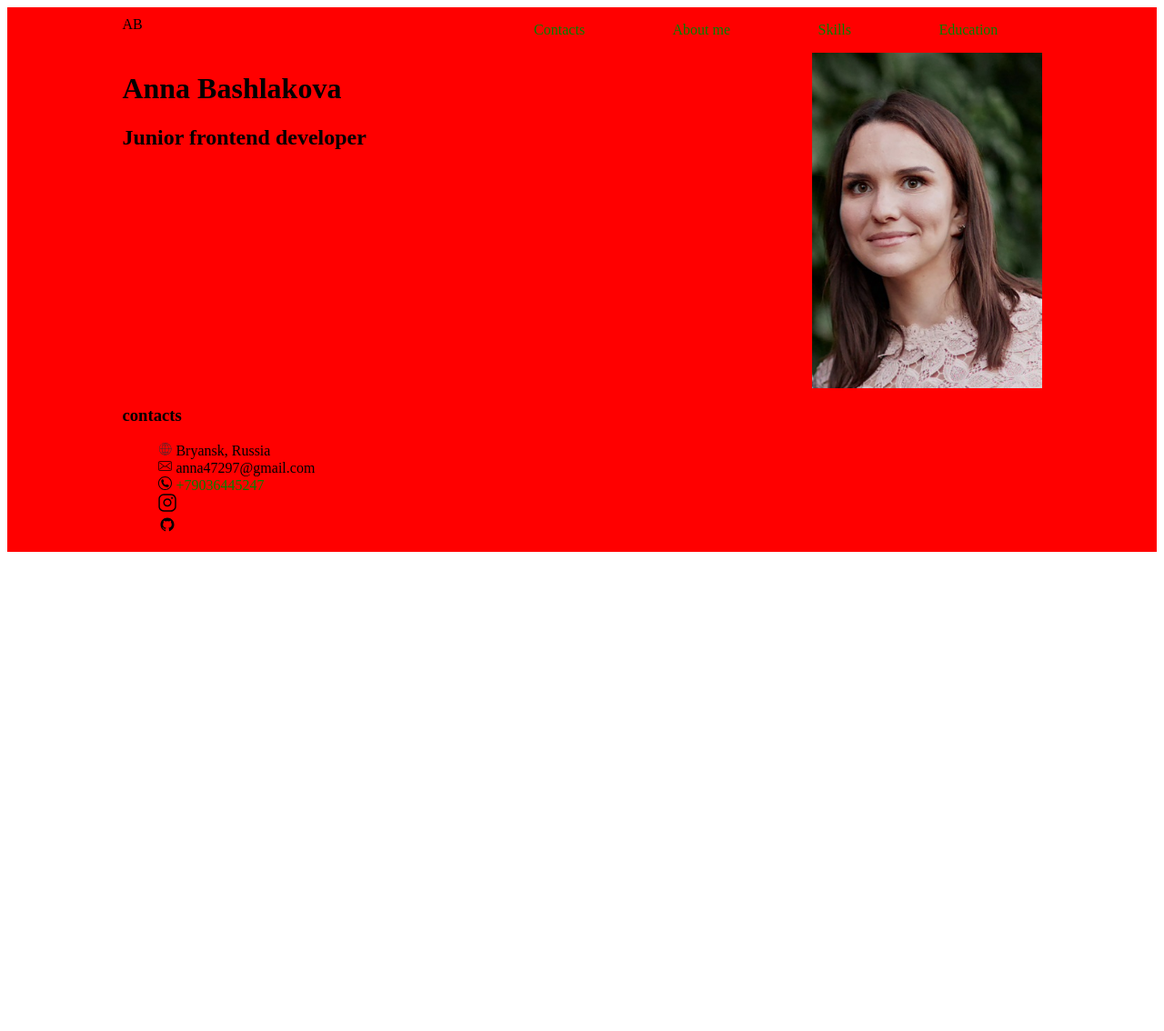
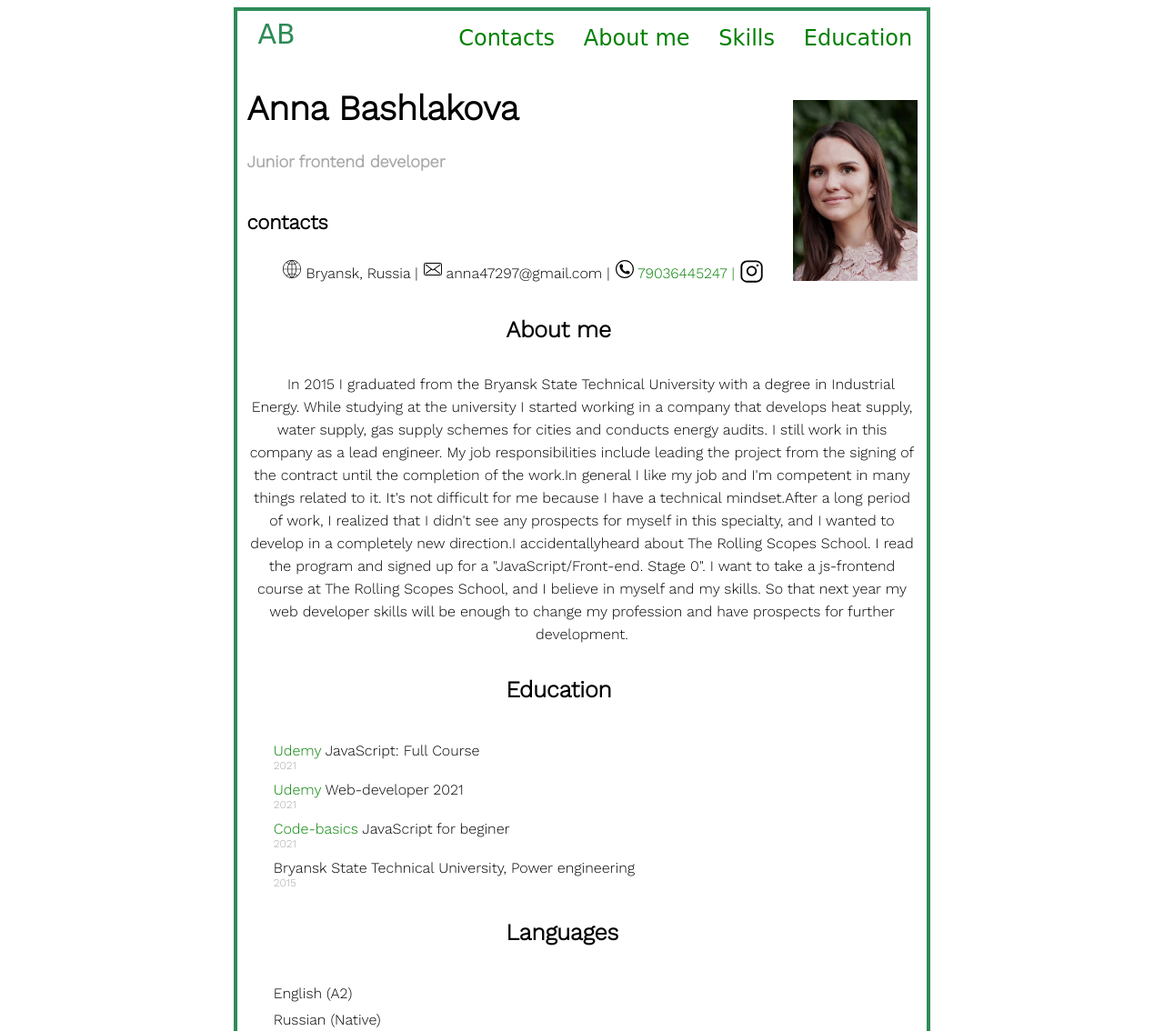
Before and after one commit to AnnBashlakova/rsschool-cv, a plain HTML site: page index.html in a window 1280 px wide. Shown: the top 1134 px of the page at 91% size. Before the commit the page ends 800 px from the top, so only its background shows below. Drawn offline with nearby package versions, Linux system fonts and the light colour scheme; a web font is replaced by a local one.

Commit message:
feat:add section contacts

```diff
--- a/index.html
+++ b/index.html
@@ -5,6 +5,12 @@
     <meta http-equiv="X-UA-Compatible" content="IE=edge">
     <meta name="viewport" content="width=device-width, initial-scale=1.0">
     <link rel="stylesheet" href="./css/style.min.css">
+    <link rel="preconnect" href="https://fonts.googleapis.com">
+     <link rel="preconnect" href="https://fonts.gstatic.com" crossorigin>
+    <link href="https://fonts.googleapis.com/css2?family=Shizuru&display=swap" rel="stylesheet">
+    <link rel="preconnect" href="https://fonts.googleapis.com">
+    <link rel="preconnect" href="https://fonts.gstatic.com" crossorigin>
+    <link href="https://fonts.googleapis.com/css2?family=Shizuru&family=Work+Sans:wght@300&family=Yuji+Hentaigana+Akebono&display=swap" rel="stylesheet">
     <title>CV</title>
 </head>
 <body>
@@ -24,26 +30,94 @@
                 <div class="name">
                 <h1>Anna Bashlakova</h1>
                 <h2>Junior frontend developer</h2>
+                <div class="contacts" id="contacts">
+                    <h3>contacts</h3>
+                    <div class="mycontacts">
+                        <ul>
+                            <li class="contacts"><img src="./assets/global.svg" alt="location" class="global"> Bryansk, Russia |</li>
+                            <li class="contacts"><a href="mailto:anna47297@gmail.com"><img src="./assets/email.svg" alt="email" class="email"></a> anna47297@gmail.com |</li>
+                            <li class="contacts"><a href="tel:+79036445247"><img src="./assets/phone.svg" alt="phone" class="phone"> 79036445247 |</a></li>
+                            <li class="contacts"><a href="https://www.instagram.com/an_bashlakova/"> <img src="./assets/instagram.svg" alt="instagram" class="instagram"></a></li>
+
+                        </ul>
+                    </div>
+                </div>
                 </div>
                 <img src="./assets/Anna.jpg" alt="AnnBashlakova" class="photo">
             </div>
+
         </header>
         <main>
-            <div class="contacts">
-                <h3>contacts</h3>
-                <div class="mycontacts">
-                    <ul>
-                        <li class="contacts"><img src="./assets/4552604-globe-internet-sphere-web_121385.svg" alt="location" class="location"> Bryansk, Russia</li>
-                        <li class="contacts"><a href="mailto:anna47297@gmail.com"><img src="./assets/email.svg" alt="email" class="email"></a> anna47297@gmail.com</li>
-                        <li class="contacts"><a href="tel:+79036445247"><img src="./assets/phone.svg" alt="phone" class="phone"> +79036445247</a></li>
-                        <li class="contacts"><a href="https://vk.com/bashlakova"> <img src="./assets/instagram.svg" alt="instagram" class="instagram">
 
-                        </a></li>
-                        <li class="contacts"><a href="https://github.com/AnnBashlakova"> <img src="./assets/git.svg" alt="git" class="git"></a></li>
-                    </ul>
+            <div class="myself" id="myself">
+                <h4>About me</h4>
+                <div class="Aboutme">
+                In 2015 I graduated from the Bryansk State Technical University with a degree in Industrial Energy.
+                    While studying at the university I started working in a company that develops heat supply, water supply, gas supply schemes for cities and conducts energy audits. I still work in this company as a lead engineer. My job responsibilities include leading the project from the signing of the contract until the completion of the work.In general I like my job and I'm competent in many things related to it. It's not difficult for me because I have a technical mindset.After a long period of work, I realized that I didn't see any prospects for myself in this specialty, and I wanted to develop in a completely  new direction.I accidentallyheard about The Rolling Scopes School. I read the program and signed up for a "JavaScript/Front-end. Stage 0".
+                    I want to take a js-frontend course at The Rolling Scopes School, and
+                    I believe in myself and my skills. So that next year my web developer skills will be enough to change my profession and have prospects for further development.
                 </div>
             </div>
+
+            <div class="educations" id="education">
+                <h4>Education</h4>
+            <ul>
+                <li class="education"> <a href= "https://www.udemy.com/share/10208o3@tABTXbvrN1ln14fdhT3zhEhiwon5K8IJg6hVE3Hj6q7wtz7GE3ZQ3ef7r62LkdtYCg==/"> Udemy </a> JavaScript: Full Course </li>
+                <div class="year">2021</div>
+                <li class="education"> <a href= "https://www.udemy.com/course/webdeveloper/"> Udemy </a> Web-developer 2021 </li>
+                <div class="year">2021</div>
+                <li class="education"> <a href= "https://www.udemy.com/course/webdeveloper/"> Code-basics </a> JavaScript for beginer </li>
+                <div class="year">2021</div>
+                <li class="education">Bryansk State Technical University, Power engineering </li>
+                <div class="year">2015</div>
+            </ul>
+            </div>
+
+            <div class="Languages">
+                <h4>Languages</h4>
+                <ul>
+                    <li class="lang"> English (A2)</li>
+                    <li class="lang"> Russian (Native) </li>
+                </ul>
+
+                <div class="skil" id="skills">
+                    <h4>Skills</h4>
+                <ul>
+                    <li class="skills">HTML, CSS, SCSS, LESS </li>
+                    <li class="skills">JavaScript (ES5) (learn.javascript.ru...right now process of learning)</li>
+                    <li class="skills">Git, GitHub </li>
+                    <li class="skills">QA masterclass (ITea)</li>
+                </ul>
+                </div>
+
+            <div class="example">
+                <h4>Example code</h4>
+                 <p>I am just learning so upload the task from <a href="https://www.codewars.com/kata/555086d53eac039a2a000083">Codewars</a> as an example:  </p>
+
+                <pre><code class="html"> function rentalCarCost(d) {
+                    if(d<3) return d * 40;
+                    if(7>d && d>=3) return (d*40 -20);
+                    if(d>=7) return (d*40 -50);
+                  }
+                   </code></pre>
+
+            </div>
+
         </main>
+        <footer>
+            <div class="footer_item_git">
+                <a href="https://github.com/AnnBashlakova" class="footer_img"><img class="footer_img" src="./assets/git.svg" alt="mygit"></a>
+            </div>
+
+            <div class="footer_item_year">
+                2021
+            </div>
+
+            <div class="footer_item_rss">
+                <a href="https://rs.school/js/" class="footer_img"><img class="footer_img" src="./assets/rss.svg" alt="rssschool"></a>
+            </div>
+    </footer>
+
     </div>
     </div>
 </body>
--- a/sass/style.sass
+++ b/sass/style.sass
@@ -2,44 +2,88 @@
     display: flex
     flex-direction: column
     justify-content: center
-    min-width: 80%
-    background: red
+    max-width: 1440px
+    background: white
+    font-family: 'Work Sans', sans-serif;
     a
         text-decoration: none
         color: green
     .content
-        width: 80%
+        max-width: 60%
         margin: 0 auto
+        border: 4px solid SeaGreen
     nav
         display: flex
         justify-content: space-between
         .logo
             padding-top: 1%
+            color: SeaGreen
+            font-size: 30px
+            padding-left: 3%
+            font-family: 'Shizuru', cursive
 
     .list
-        min-width: 60%
+        min-width: 70%
         display: flex
         justify-content: space-around
         list-style-type: none
+    .item
+        list-style-type: none
+        font-size: 24px
+        font-family: 'Yuji Hentaigana Akebono', cursive
     li
-       list-style-type: none
+        list-style-type: none
+    h1, h2, h3
+        font-family: 'Work Sans', sans-serif;
+    h1
+        font-size: 38px
+    h2
+        font-size: 18px
+        color: #A9A9A9
+    h3
+        font-size: 22px
+    h4
+        font-size: 25px
+        padding-left: 39%
 
     .myphoto
         display: flex
-        justify-content: space-between
+        justify-content: space-around
         .photo
-            width: 25%
-            height: 25%
-    .location, .email, .phone
-        width: 15px
-        height: 15px
-    .instagram, .git
+            width: 18%
+            height: 18%
+            padding-top: 5%
+    .global, .email, .phone
         width: 20px
         height: 20px
-    main
-        position:
+    .instagram,
+        width: 25px
+        height: 25px
+    .contacts
+        padding-top: 7px
+        float: left
+        padding-right: 6px
+    .Aboutme, p, .html
+        text-align: center
+        padding: 0 10px 0 10px
+        text-indent: 20px
+        line-height: 25px
+    .education
+        padding-top: 10px
+    .year
+        font-size: 12px
+        color: #A9A9A9
+    .lang, .skills
+        padding-top: 10px
 
-
-            // width: 150px
-            // height: 150px
-            // border-radius: 50%
+footer
+    display: flex
+    justify-content: space-between
+    background:#DCDCDC
+    .footer_img
+        width: 90px
+        height: 90px
+    .footer_item_rss
+        padding-right: 1%
+    .footer_item_year
+        padding-top: 4%
```
Also changed, not shown: assets/4552604-globe-internet-sphere-web_121385.svg (deleted), assets/free-icon-globe-856294.png (deleted), assets/global.svg (added), assets/rss.svg (added), css/style.min.css, 1 other file.
